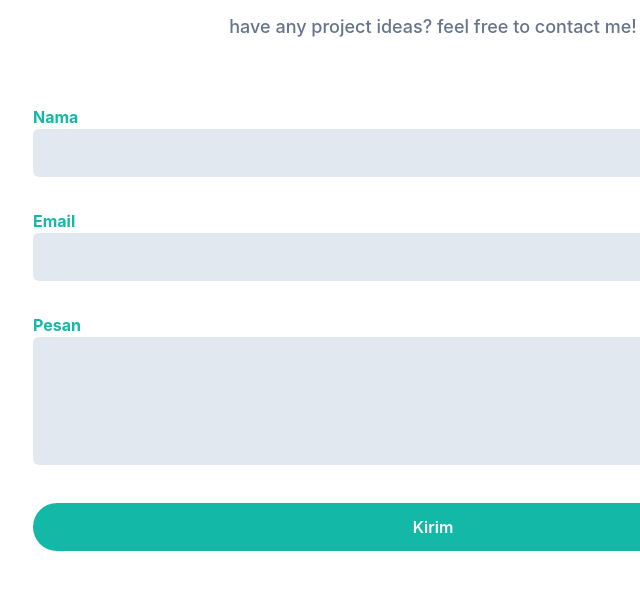
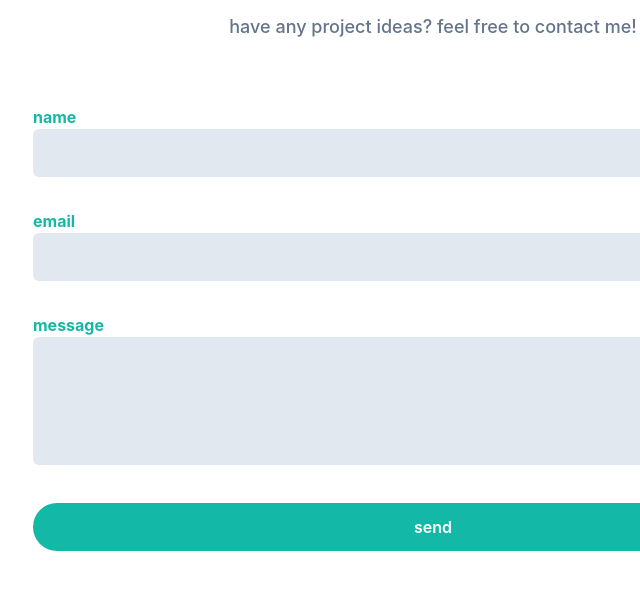
Before and after one commit to regibiy/regibiy.github.io, a website: page index.html in a window 1280 px wide. Shown: the part 4612-5213 px from the top of the page, 207-847 px from the left. Drawn offline with Linux system fonts and the light colour scheme; some packages are replaced by stand-ins of ours; a script that the page names is missing.

Commit message:
change language

```diff
--- a/index.html
+++ b/index.html
@@ -358,19 +358,19 @@
         <form>
           <div class="w-full lg:w-2/3 lg:mx-auto">
             <div class="w-full px-4 mb-8">
-              <label for="name" class="text-base text-primary font-bold">Nama</label>
+              <label for="name" class="text-base text-primary font-bold">name</label>
               <input type="text" id="name" class="w-full bg-slate-200 text-dark p-3 rounded-md focus:outline-none focus:ring-primary focus:ring-1 focus:border-primary" autocomplete="off" disabled />
             </div>
             <div class="w-full px-4 mb-8">
-              <label for="email" class="text-base text-primary font-bold">Email</label>
+              <label for="email" class="text-base text-primary font-bold">email</label>
               <input type="email" id="email" class="w-full bg-slate-200 text-dark p-3 rounded-md focus:outline-none focus:ring-primary focus:ring-1 focus:border-primary" autocomplete="off" disabled />
             </div>
             <div class="w-full px-4 mb-8">
-              <label for="message" class="text-base text-primary font-bold">Pesan</label>
+              <label for="message" class="text-base text-primary font-bold">message</label>
               <textarea type="text" id="name" class="w-full bg-slate-200 text-dark p-3 rounded-md focus:outline-none focus:ring-primary focus:ring-1 focus:border-primary h-32" autocomplete="off" disabled></textarea>
             </div>
             <div class="w-full px-4">
-              <button type="button" id="submit" class="text-base font-semibold text-white bg-primary py-3 px-8 rounded-full w-full hover:opacity-80 hover:shadow-lg transition duration-500">Kirim</button>
+              <button type="button" id="submit" class="text-base font-semibold text-white bg-primary py-3 px-8 rounded-full w-full hover:opacity-80 hover:shadow-lg transition duration-500">send</button>
             </div>
           </div>
         </form>
```
